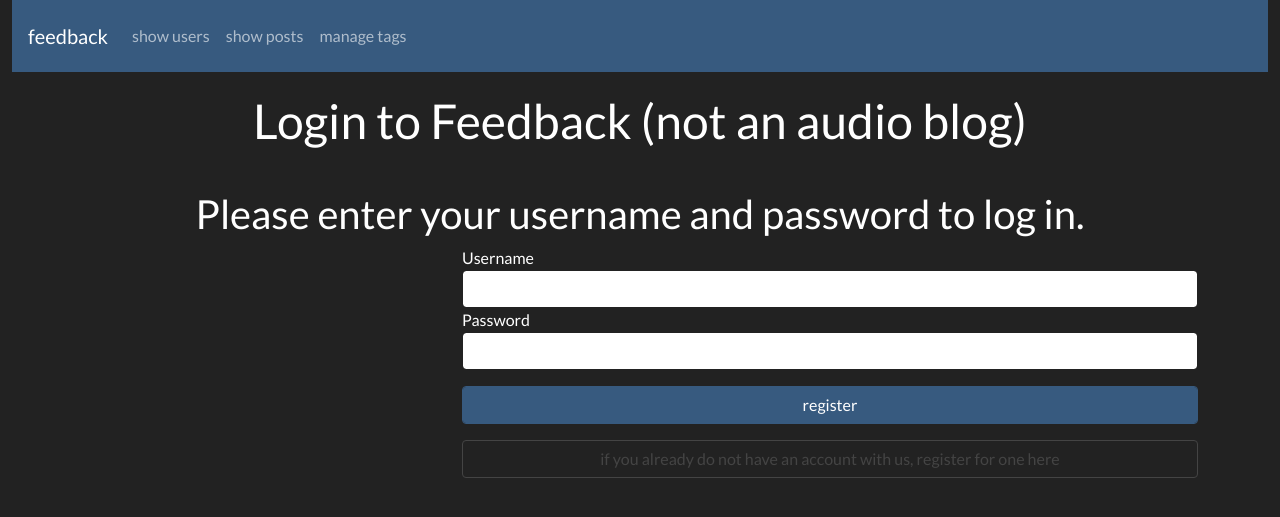
After one commit to kingtor69/flask-feedback, a Flask app: page /login in a window 1280 px wide. The commit adds this page. Shown: the top 517 px of the page. Run offline with Flask 2, Linux system fonts and the light colour scheme; some libraries are stand-ins or nearby versions.

Commit message:
login done

```diff
--- a/app.py
+++ b/app.py
@@ -1,8 +1,10 @@
 from flask import Flask, render_template, redirect, session, flash
 from flask_debugtoolbar import DebugToolbarExtension
 from models import db, connect_db, User
-from forms import RegisterUserForm
+from forms import RegisterUserForm, LoginForm
 from sqlalchemy.exc import IntegrityError
+from helpers import secrets
+from random import choice
 
 app = Flask(__name__)
 
@@ -27,12 +29,13 @@ def register_new_user():
 
     form = RegisterUserForm()
     if form.validate_on_submit():
-        username = form.username.data
-        password = form.password.data
-        email = form.email.data
-        first_name= form.first_name.data
-        last_name = form.last_name.data
-        new_user = User.register(username, password, email, first_name, last_name)
+        # username = form.username.data
+        # password = form.password.data
+        # email = form.email.data
+        # first_name= form.first_name.data
+        # last_name = form.last_name.data
+        # new_user = User.register(username, password, email, first_name, last_name)
+        new_user = User.register_from_form(form)
 
         db.session.add(new_user)
         try:
@@ -46,8 +49,34 @@ def register_new_user():
 
         return redirect('/')
 
+    return render_template('register.html', form=form)
 
+@app.route('/login', methods=['GET', 'POST'])
+def login():
+    """log and existing user into the site,
+    create a session for that user,
+    post error if authentication fails,
+    offer link to registration."""
+    form = LoginForm()
 
-    # don't forget in validating to add unique test for username
+    if form.validate_on_submit():
+        username = form.username.data
+        password = form.password.data
+        user = User.authenticate(username, password)
+        if user:
+            session['username'] = user.username
+            flash(f'You are now logged in, {user.first_name}.', 'success')
+            return redirect ('/secret')
+        flash('invalid username/password combination', 'danger')
 
-    return render_template('register.html', form=form)
+    return render_template('login.html', form=form)
+
+@app.route('/secret')
+def display_secret_message():
+    """display a secret message for valid, logged-in users;
+    redirect unauthorized visitors to login screen with flashed message"""
+    if 'username' in session:
+        secret = choice(secrets)
+        return render_template('secret.html', secret=secret)
+    flask ('only logged in users can view secrets', 'danger')
+    return redirect('/login')
--- a/forms.py
+++ b/forms.py
@@ -8,3 +8,7 @@ class RegisterUserForm(FlaskForm):
     email = StringField("email address", validators=[Email(message="Please enter a valid email address")])
     first_name = StringField("First Name", validators=[Length(max=30, message="Sorry, your first name as entered is too long for our database. Please enter a shortened version."), InputRequired(message="Please enter your first name.")])
     last_name = StringField("Last Name", validators=[Length(max=30, message="Sorry, your last name as entered is too long for our database. Please enter a shortened version."), InputRequired(message="Please enter your last name.")])
+
+class LoginForm(FlaskForm):
+    username = StringField("Username", validators=[InputRequired(message="Please enter a username")])
+    password = PasswordField("Password", validators=[InputRequired(message="Please enter a password")])
--- /dev/null
+++ b/helpers.py
@@ -0,0 +1 @@
+secrets = ["I'm not wearing any pants.", "I can see you. Nice hat.", "I can't really see you.", "I'm just an app without sentience.", "Tom Morello is 57 years old today.", "None of these secrets are secret.", "Some of these secrets are lies."]
--- a/models.py
+++ b/models.py
@@ -43,7 +43,7 @@ class User(db.Model):
             return False
 
     @classmethod
-    def user_from_form(cls, form):
+    def register_from_form(cls, form):
         username = form.username.data
         password = form.password.data
         email = form.email.data
--- a/templates/base.html
+++ b/templates/base.html
@@ -70,8 +70,9 @@
         {% endif %}
         {% endwith %}
       </div>
-      {% block content %}
     </div>
+    <div class="row"><br></div>
+    {% block content %}
     {% endblock %}
   </div>
   <!-- boostrap scripts -->
--- /dev/null
+++ b/templates/login.html
@@ -0,0 +1,35 @@
+{% extends 'base.html' %}
+{% block title %}regsiter{% endblock %}
+{% block header %}Login to Feedback (not an audio blog){% endblock %}
+{% block content %}
+  <div class="container">
+    <div class="row justify-content-center">
+      <h2 class="text-center">Please enter your username and password to log in.</h2>
+    </div>
+    <div class="row justify-content-between">
+      <div class="d-none d-md-block col col-md-2 col-lg-3"></div>
+      <div class="col col-md-8 col lg-6">
+        <div class="row justify-content-center">
+          <form action="/login" method="POST">
+            {{ form.hidden_tag() }}
+            {% for field in form
+              if field.widget.input_type != 'hidden' %}
+              <div class="form-group">
+                {{ field.label }}
+                {{ field(class_="form-control")}}
+                {% for error in form.errors %}
+                <span class="d-block text-warning">{{ error }}</span>
+                {% endfor %}
+              </div>
+            {% endfor %}
+            <button type="submit" class="btn btn-primary form-control my-3">register</button>
+          </form>
+        </div>
+        <div class="row">
+          <h3><a href="/register" class="d-block btn btn-outline-secondary btn-block">if you already do not have an account with us, register for one here</a></h3>
+        </div>
+      </div>
+      <div class="d-none d-md-block col col-md-2 col-lg-4"></div>
+    </div>
+  </div>
+{% endblock %}
```
Also changed, not shown: templates/register.html (+8 -5 lines), templates/secret.html (added, +7 -0 lines).
